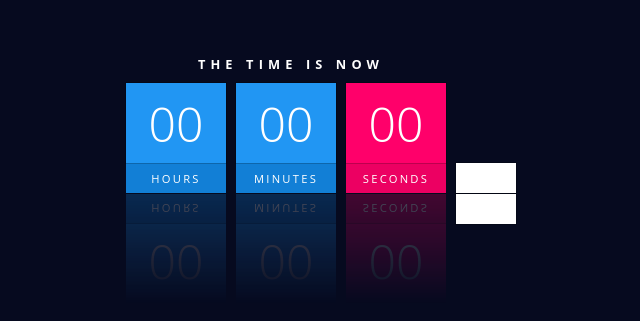
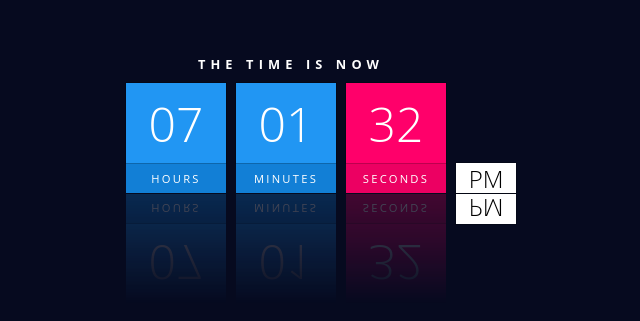
Before and after one commit to Atharvatare/Digital-Clock, a plain HTML site: page index.html in a window 1280 px wide. Shown: the part 281-602 px from the top of the page, without its empty margins (349-989 px from the left). Drawn offline with Linux system fonts and the light colour scheme.

Commit message:
script dded

```diff
--- a/index.html
+++ b/index.html
@@ -16,5 +16,6 @@
             <div><span id="ampm"></span></div>
         </div>
     </div>
+    <script src="last.js"></script>
     </body>
 </html>
```
